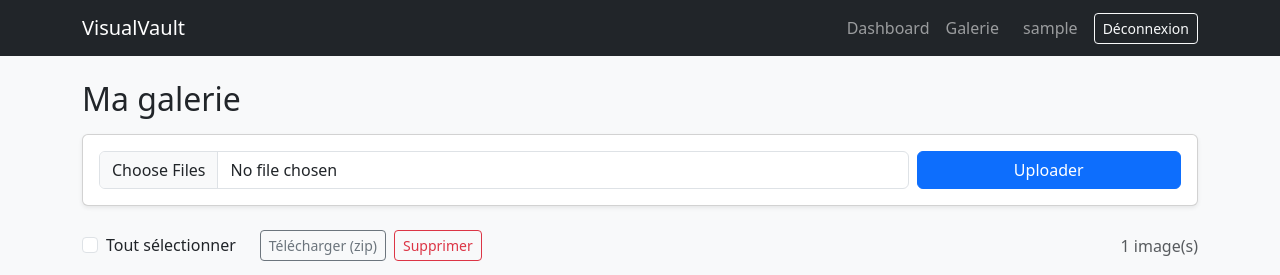
After one commit to ElMansouriAya/CBIR_Project, a Flask app: page /gallery/ in a window 1280 px wide. The commit adds this page. Shown: the top 275 px of the page. Run offline with Flask 3, Linux system fonts and the light colour scheme; a user stored in the database is signed in; tables that the repository leaves empty hold one stand-in row (values such as "Sample post").

Commit message:
feat: add gallery with multiple upload, download and delete

```diff
--- a/backend/app.py
+++ b/backend/app.py
@@ -27,11 +27,13 @@ def create_app():
     def load_user(user_id):
         return db.session.get(User, int(user_id))
 
-    # Blueprints de A (authentification et pages principales)
+    # Blueprints de A (authentification, pages principales, galerie)
     from backend.routes.auth import auth_bp
     from backend.routes.main import main_bp
+    from backend.routes.gallery import gallery_bp
     app.register_blueprint(auth_bp)
     app.register_blueprint(main_bp)
+    app.register_blueprint(gallery_bp)
 
     # API de recherche de C (monte si le code de C et les features de B existent)
     register_search_api(app)
--- /dev/null
+++ b/backend/routes/gallery.py
@@ -0,0 +1,138 @@
+import os
+import uuid
+import io
+import zipfile
+from flask import (Blueprint, render_template, request, redirect, url_for,
+                   flash, send_file, abort, current_app)
+from flask_login import login_required, current_user
+from werkzeug.utils import secure_filename
+from PIL import Image as PILImage
+from backend.extensions import db
+from backend.models import Image
+
+gallery_bp = Blueprint("gallery", __name__, url_prefix="/gallery")
+
+
+def _allowed(filename):
+    ext = filename.rsplit(".", 1)[-1].lower() if "." in filename else ""
+    return ext in current_app.config["ALLOWED_EXTENSIONS"]
+
+
+def _is_real_image(file_storage):
+    """Vérifie que le contenu est vraiment une image (pas seulement l'extension)."""
+    try:
+        PILImage.open(file_storage.stream).verify()
+        return True
+    except Exception:
+        return False
+    finally:
+        file_storage.stream.seek(0)
+
+
+def get_user_image_or_404(image_id):
+    """Retourne l'image seulement si elle appartient à l'utilisateur connecté."""
+    img = db.session.get(Image, image_id)
+    if img is None or img.user_id != current_user.id:
+        abort(404)
+    return img
+
+
+@gallery_bp.route("/")
+@login_required
+def index():
+    images = (Image.query.filter_by(user_id=current_user.id)
+              .order_by(Image.created_at.desc()).all())
+    return render_template("gallery.html", images=images)
+
+
+@gallery_bp.route("/upload", methods=["POST"])
+@login_required
+def upload():
+    files = request.files.getlist("images")
+    saved, rejected = 0, []
+
+    for f in files:
+        if not f or not f.filename:
+            continue
+        original = secure_filename(f.filename)
+        if not original or not _allowed(original) or not _is_real_image(f):
+            rejected.append(f.filename)
+            continue
+
+        ext = original.rsplit(".", 1)[-1].lower()
+        stored_name = f"{uuid.uuid4().hex}.{ext}"      # nom unique, évite les collisions
+        user_dir = os.path.join(current_app.config["UPLOAD_FOLDER"], str(current_user.id))
+        os.makedirs(user_dir, exist_ok=True)
+        f.save(os.path.join(user_dir, stored_name))
+
+        db.session.add(Image(
+            filename=original,
+            filepath=os.path.join(str(current_user.id), stored_name),  # relatif à UPLOAD_FOLDER
+            user_id=current_user.id,
+        ))
+        saved += 1
+
+    db.session.commit()
+    if saved:
+        flash(f"{saved} image(s) ajoutée(s).", "success")
+    if rejected:
+        flash("Fichiers refusés : " + ", ".join(rejected), "warning")
+    if not saved and not rejected:
+        flash("Aucun fichier sélectionné.", "info")
+    return redirect(url_for("gallery.index"))
+
+
+@gallery_bp.route("/file/<int:image_id>")
+@login_required
+def serve(image_id):
+    """Sert l'image à l'affichage (protégé : seul le propriétaire y accède)."""
+    img = get_user_image_or_404(image_id)
+    return send_file(os.path.join(current_app.config["UPLOAD_FOLDER"], img.filepath))
+
+
+@gallery_bp.route("/download/<int:image_id>")
+@login_required
+def download(image_id):
+    img = get_user_image_or_404(image_id)
+    return send_file(os.path.join(current_app.config["UPLOAD_FOLDER"], img.filepath),
+                     as_attachment=True, download_name=img.filename)
+
+
+@gallery_bp.route("/download-multiple", methods=["POST"])
+@login_required
+def download_multiple():
+    ids = request.form.getlist("selected", type=int)
+    imgs = Image.query.filter(Image.id.in_(ids), Image.user_id == current_user.id).all()
+    if not imgs:
+        flash("Aucune image sélectionnée.", "info")
+        return redirect(url_for("gallery.index"))
+
+    buf = io.BytesIO()
+    with zipfile.ZipFile(buf, "w", zipfile.ZIP_DEFLATED) as z:
+        for i, img in enumerate(imgs):
+            path = os.path.join(current_app.config["UPLOAD_FOLDER"], img.filepath)
+            if os.path.exists(path):
+                z.write(path, arcname=f"{i}_{img.filename}")   # préfixe : évite les doublons
+    buf.seek(0)
+    return send_file(buf, as_attachment=True, download_name="images.zip",
+                     mimetype="application/zip")
+
+
+@gallery_bp.route("/delete", methods=["POST"])
+@login_required
+def delete():
+    """Supprime une ou plusieurs images (cases cochées)."""
+    ids = request.form.getlist("selected", type=int)
+    imgs = Image.query.filter(Image.id.in_(ids), Image.user_id == current_user.id).all()
+
+    for img in imgs:
+        path = os.path.join(current_app.config["UPLOAD_FOLDER"], img.filepath)
+        if os.path.exists(path):
+            os.remove(path)                       # supprime le fichier sur disque
+        # Les images transformées dérivées perdent leur lien avec l'originale
+        Image.query.filter_by(parent_image_id=img.id).update({"parent_image_id": None})
+        db.session.delete(img)
+
+    db.session.commit()
+    flash(f"{len(imgs)} image(s) supprimée(s).", "success" if imgs else "info")
+    return redirect(url_for("gallery.index"))
--- a/frontend/static/css/style.css
+++ b/frontend/static/css/style.css
@@ -0,0 +1,4 @@
+.gallery-thumb {
+  height: 160px;
+  object-fit: cover;
+}
--- a/frontend/templates/base.html
+++ b/frontend/templates/base.html
@@ -14,6 +14,7 @@
       <div class="navbar-nav ms-auto align-items-center">
         {% if current_user.is_authenticated %}
           <a class="nav-link" href="{{ url_for('main.dashboard') }}">Dashboard</a>
+          <a class="nav-link" href="{{ url_for('gallery.index') }}">Galerie</a>
           <span class="navbar-text mx-3">{{ current_user.username }}</span>
           <a class="btn btn-outline-light btn-sm" href="{{ url_for('auth.logout') }}">Déconnexion</a>
         {% else %}
--- /dev/null
+++ b/frontend/templates/gallery.html
@@ -0,0 +1,70 @@
+{% extends "base.html" %}
+{% block title %}Ma galerie{% endblock %}
+{% block content %}
+<h2 class="mb-3">Ma galerie</h2>
+
+<div class="card mb-4 shadow-sm">
+  <div class="card-body">
+    <form method="post" action="{{ url_for('gallery.upload') }}" enctype="multipart/form-data"
+          class="row g-2 align-items-center">
+      <div class="col-md-9">
+        <input type="file" name="images" class="form-control" accept="image/*" multiple required>
+      </div>
+      <div class="col-md-3">
+        <button class="btn btn-primary w-100">Uploader</button>
+      </div>
+    </form>
+  </div>
+</div>
+
+{% if images %}
+<form method="post" id="selection-form">
+  <div class="d-flex flex-wrap gap-2 mb-3 align-items-center">
+    <div class="form-check me-3">
+      <input class="form-check-input" type="checkbox" id="select-all">
+      <label class="form-check-label" for="select-all">Tout sélectionner</label>
+    </div>
+    <button class="btn btn-outline-secondary btn-sm"
+            formaction="{{ url_for('gallery.download_multiple') }}">Télécharger (zip)</button>
+    <button class="btn btn-outline-danger btn-sm"
+            formaction="{{ url_for('gallery.delete') }}"
+            onclick="return confirm('Supprimer les images sélectionnées ?')">Supprimer</button>
+    <span class="text-muted ms-auto">{{ images|length }} image(s)</span>
+  </div>
+
+  <div class="row row-cols-2 row-cols-md-4 row-cols-lg-5 g-3">
+    {% for img in images %}
+    <div class="col">
+      <div class="card h-100 shadow-sm">
+        <img src="{{ url_for('gallery.serve', image_id=img.id) }}"
+             class="card-img-top gallery-thumb" alt="{{ img.filename }}" loading="lazy">
+        <div class="card-body p-2">
+          <div class="form-check">
+            <input class="form-check-input img-check" type="checkbox" name="selected" value="{{ img.id }}">
+            <label class="form-check-label small text-truncate d-block" title="{{ img.filename }}">
+              {{ img.filename }}
+            </label>
+          </div>
+        </div>
+        <div class="card-footer p-1 text-center">
+          <a class="btn btn-sm btn-light" href="{{ url_for('gallery.download', image_id=img.id) }}">Télécharger</a>
+        </div>
+      </div>
+    </div>
+    {% endfor %}
+  </div>
+</form>
+{% else %}
+<p class="text-muted">Aucune image pour l'instant. Uploadez-en ci-dessus.</p>
+{% endif %}
+{% endblock %}
+
+{% block scripts %}
+<script>
+  const all = document.getElementById("select-all");
+  if (all) {
+    all.addEventListener("change", () =>
+      document.querySelectorAll(".img-check").forEach(c => c.checked = all.checked));
+  }
+</script>
+{% endblock %}
--- a/requirements.txt
+++ b/requirements.txt
@@ -17,3 +17,8 @@ pillow>=10.0
 opencv-python-headless>=4.8
 scikit-image>=0.21
 scikit-learn>=1.3
+
+Flask-SQLAlchemy
+Flask-Login
+python-dotenv
+Pillow
```
